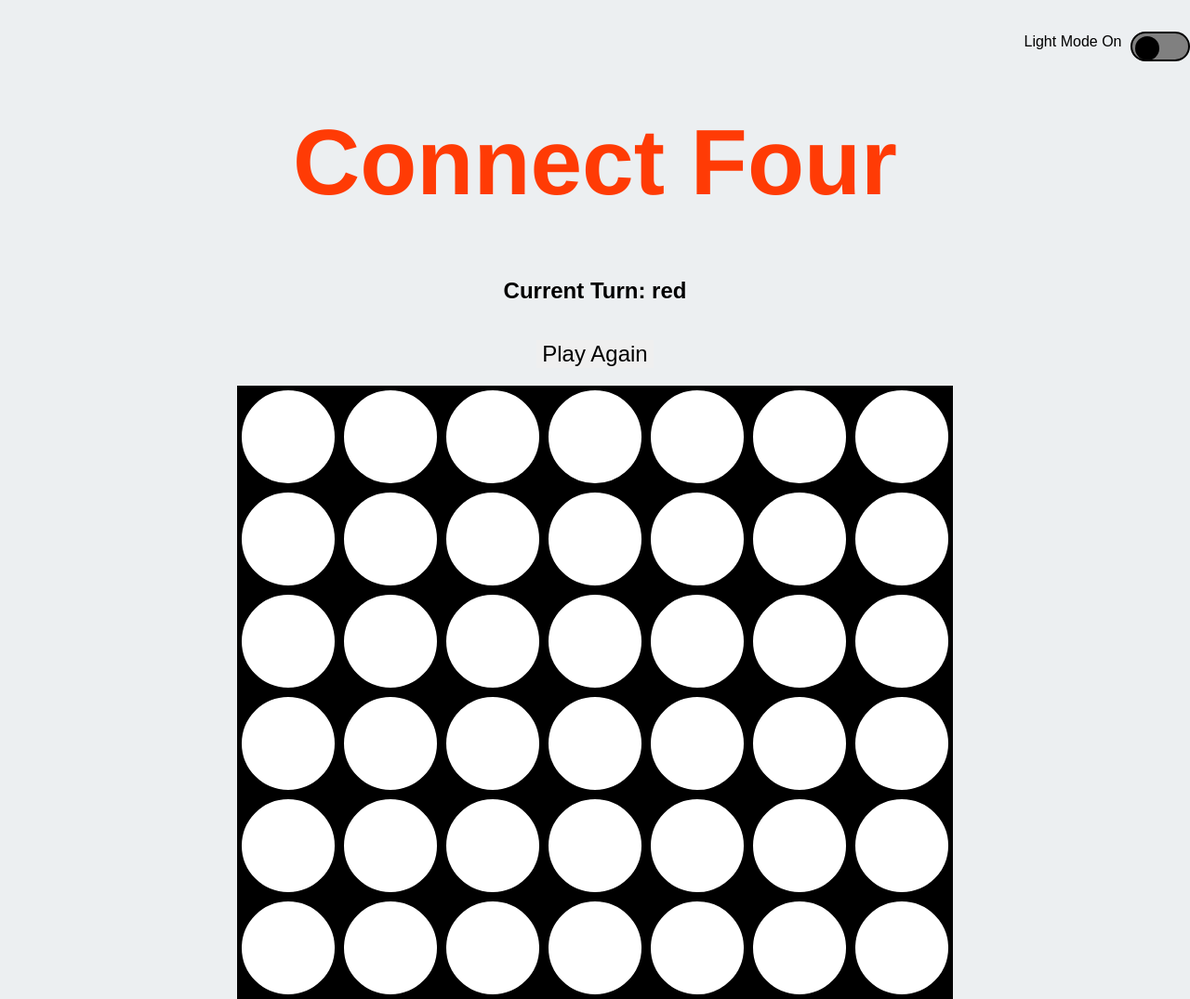
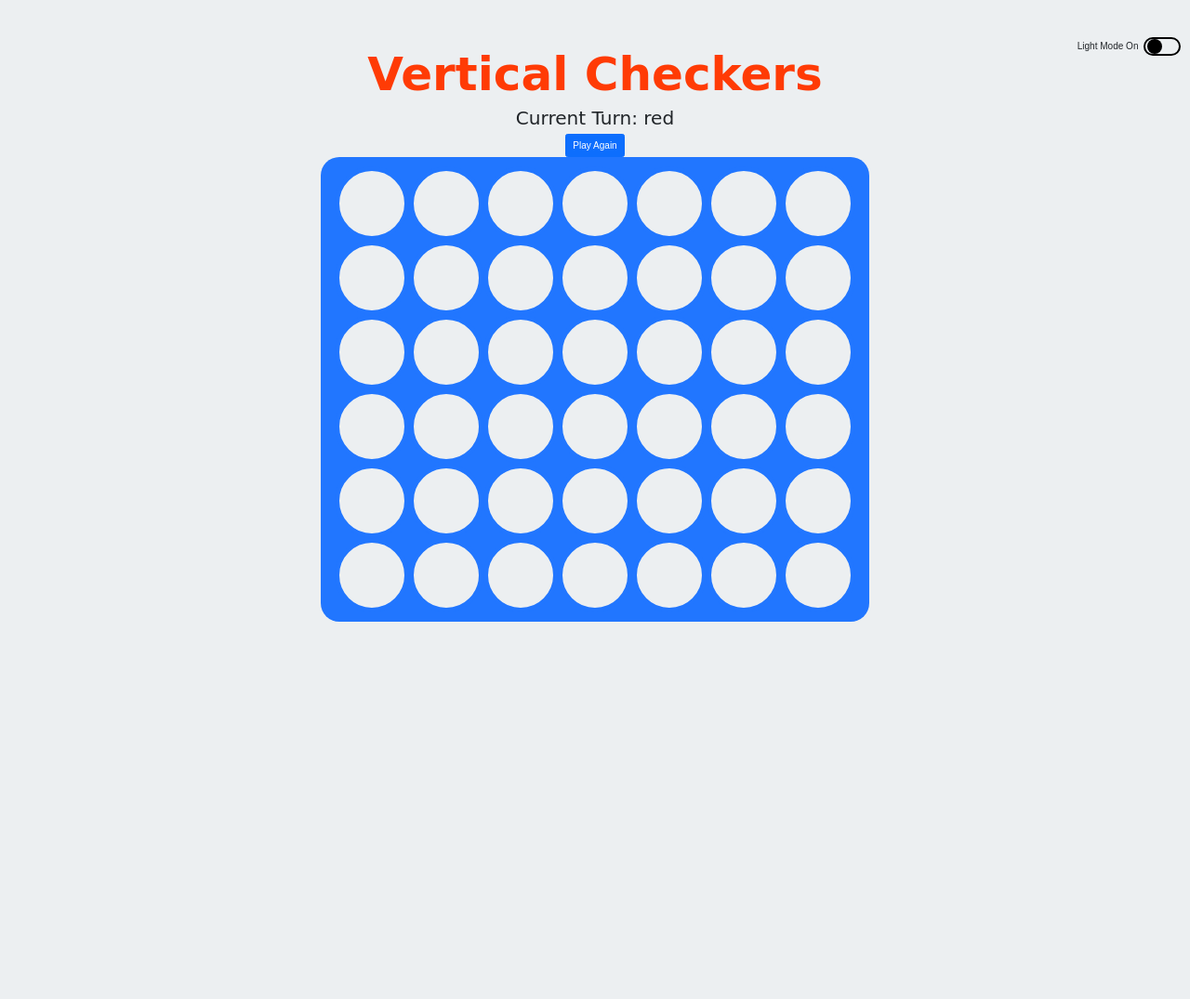
Before and after one commit to tysonwells/Connect-Four-Repo, a plain HTML site: page index.html in a window 1280 px wide. Shown: the whole page at 93% size. After the commit the page ends 800 px from the top, so only its background shows below. Drawn offline with nearby package versions, Linux system fonts and the light colour scheme; a web font is replaced by a local one.

Commit message:
change board color and change color of checkers

```diff
--- a/css/style.css
+++ b/css/style.css
@@ -4,11 +4,7 @@ html {
   box-sizing: border-box
 }
 
-:root {
-  --clr-background: #eceff1;
-  --clr-base: #ffff
-  --clr-gray: #263238
-}
+
 
 /* The Universal Selector */
 *, /* All elements*/
@@ -19,70 +15,87 @@ html {
   box-sizing: inherit;
 }
 
+:root {
+  font-size: 62.8%;
+  --cursive: 'Angkor', cursive;
+  --clr-grid: #2176FF;
+  --clr-background: #eceff1;
+
+}
 
 body {
+  background-color: var(--clr-background);
   font-family: sans-serif;
   margin: 0;
   margin-top: 50px;
   text-align: center;
-  background-color: var(--clr-background);
 }
 
-.btn {
-  border: none;
-  font-weight: 400;
-  font-size: 1rem;
+section {
+  padding-top: 1em;
+  padding-bottom: 1em;
 }
 
 #title {
-  font-size: 100px;
-  font-family: 'Franklin Gothic Medium', 'Arial Narrow', Arial, sans-serif;
+  font-size: 50px;
+  font-weight: 600;
+  font-family: var(--cursive);
   color: rgba(255, 55, 0, 0.982);
-
 }
 
+#game-state {
+  font-family: var(--cursive);
+}
+
+
+
 #btn {
-  border: none;
+  border: solid black;
   font-weight: 400;
   font-size: 1.5rem;
-  margin: 1.2rem;
+  margin-bottom: 1em;
 }
 
 .grid {
   display: grid;
-  grid-template-columns: repeat(7, 110px);
-  grid-template-rows: repeat(6, 110px);
-  width: 770px;
-  height: 660px;
+  grid-template-columns: repeat(7, 80px);
+  grid-template-rows: repeat(6, 80px);
+  width: 590px;
+  height: 500px;
   margin: 0 auto;
   justify-content: center;
-  background-color: black;
+  background-color: var(--clr-grid);
+  border-radius: 20px;
 }
 
 .slot {
-  border: 5px solid black;
+  border: 5px solid var(--clr-grid);;
   border-radius: 50%;
-  background-color: white;
+  background-color: var(--body-bg);
+  align-items: center;
+  justify-content: center;
+  background-color: var(--clr-background)
 }
 
 .dark-mode {
-  --clr-background: #263238;
-  --clr-base: black;
-  --clr-primary: #69f0ac;
-  --clr-gray: #e0f7fa;
+    --clr-background: #263238;
+    --clr-base: black;
+    --clr-primary: #69f0ae;
+    --clr-gray: #e0f7fa;
 }
 
 .wrapper-color-switch {
   display:flex;
   justify-content:flex-end;
   align-items:center;
+  margin-right: 1em;
 }
 
 .color-switch {
   width:4em;
   height:2em;
   border-radius: 10em;
-  background: gray;
+  background-color: var(--clr-background);
   border: 2px solid black;
   position: absolute;
   cursor: pointer;
@@ -94,7 +107,7 @@ body {
   background: black;
   position: absolute;
   border-radius: 10em;
-  top:0.2em;
+  top:0em;
   left:0.2em;
   transition: all 250ms ease-in-out;
 }
--- a/index.html
+++ b/index.html
@@ -4,7 +4,24 @@
   <meta charset="UTF-8">
   <meta http-equiv="X-UA-Compatible" content="IE=edge">
   <meta name="viewport" content="width=device-width, initial-scale=1.0">
-  <title>Connect Four</title>
+  <title>Vertical Checker</title>
+
+  <link
+    href="https://cdn.jsdelivr.net/npm/bootstrap@5.1.3/dist/css/bootstrap.min.css"
+    rel="stylesheet"
+    integrity="sha384-1BmE4kWBq78iYhFldvKuhfTAU6auU8tT94WrHftjDbrCEXSU1oBoqyl2QvZ6jIW3"
+    crossorigin="anonymous"
+  >
+  <link rel="preconnect" href="https://fonts.googleapis.com">
+  <link rel="preconnect" href="https://fonts.gstatic.com" crossorigin>
+  <link href="https://fonts.googleapis.com/css2?family=Angkor&display=swap" rel="stylesheet">
+
+  <script
+  defer
+  src="https://cdn.jsdelivr.net/npm/bootstrap@5.1.3/dist/js/bootstrap.bundle.min.js"
+  integrity="sha384-ka7Sk0Gln4gmtz2MlQnikT1wXgYsOg+OMhuP+IlRH9sENBO0LRn5q+8nbTov4+1p"
+  crossorigin="anonymous"
+></script>
   <link rel="stylesheet" href="css/style.css">
   <script defer src="js/app.js"></script>
 </head>
@@ -14,13 +31,10 @@
     <label for="input-color-switch" class="color-switch">
       <div class="color-switch-toggle"></div>
     </label>
-
   </div>
-
-  <h1 id="title">Connect Four</h1>
-  <h2 id="message">Player 1</h2>
-  <button id="btn" type="reset">Play Again</button>
-
+  <h1 id="title">Vertical Checkers</h1>
+  <h2 id="game-state">Player 1</h2>
+  <button id=replay class="btn btn-primary">Play Again</button>
   <section class="grid">
     <div class="slot" id="0"></div>
     <div class="slot" id="1"></div>
--- a/js/app.js
+++ b/js/app.js
@@ -34,8 +34,8 @@ let currentPlayer, winner, board
 /*------------------------ Cached Element References ------------------------*/
 
 const gridSlot = document.querySelectorAll(".slot")
-const messageDisplay = document.querySelector("#message")
-const playAgainButton = document.querySelector("#btn")
+const messageDisplay = document.querySelector("#game-state")
+const playAgainButton = document.querySelector("#replay")
 const colorSwitch = document.getElementById('input-color-switch')
 
 
@@ -58,7 +58,7 @@ function init() {
 function render() {
   for (i = 0; i < board.length; i++) {
     if(board[i] === 1) gridSlot[i].style.backgroundColor = 'red'
-    if(board[i] === -1) gridSlot[i].style.backgroundColor = 'blue'
+    if(board[i] === -1) gridSlot[i].style.backgroundColor = 'yellow'
     if(board[i] === null) gridSlot[i].style.backgroundColor = null
   }
   // console.log('render')
@@ -70,9 +70,9 @@ function renderMessage(){
   if (winner === 'T') {
     messageDisplay.innerText = "The game is tied"
   } else if (winner !== null) {
-    messageDisplay.innerText = `${currentPlayer === 1 ? 'blue' : 'red'} won the game`
+    messageDisplay.innerText = `${currentPlayer === 1 ? 'yellow' : 'red'} won the game`
   } else {
-    messageDisplay.innerText = `Current Turn: ${currentPlayer === 1 ? 'red' : 'blue'}`
+    messageDisplay.innerText = `Current Turn: ${currentPlayer === 1 ? 'red' : 'yellow'}`
   }
 }
 
```
